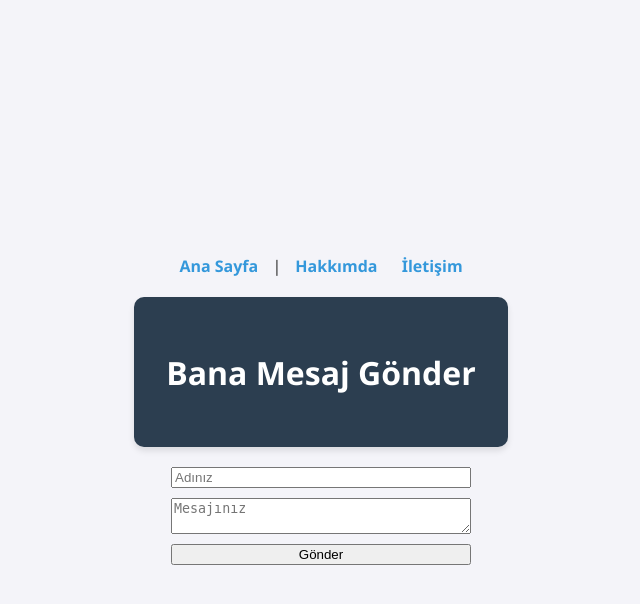
After one commit to ArsenLupen53/personal-website, a Flask app: page /iletisim in a window 1280 px wide. The commit adds this page. Shown: the top 604 px of the page, without its empty margins (319-959 px from the left). Run offline with Flask 3, Linux system fonts and the light colour scheme.

Commit message:
iletişim sayfası

```diff
--- a/app.py
+++ b/app.py
@@ -1,4 +1,4 @@
-from flask import Flask,render_template
+from flask import Flask,render_template, request
 from datetime import datetime
 
 app = Flask(__name__)
@@ -17,3 +17,17 @@ def hakkimda():
 
 if __name__ == '__main__':
     app.run(debug=True, port=8080)
+
+@app.route('/iletisim', methods=['GET', 'POST'])
+def iletisim():
+    if request.method == 'POST':
+        # Formdan gelen verileri alıyoruz
+        gonderen = request.form.get('isim')
+        mesaj = request.form.get('mesaj')
+
+        # Şimdilik sadece terminale yazdıralım (Veritabanı yerine)
+        print(f"YENİ MESAJ! Gönderen: {gonderen}, Mesaj: {mesaj}")
+
+        return f"<h1>Teşekkürler {gonderen}! Mesajın başarıyla alındı.</h1><a href='/'>Geri Dön</a>"
+
+    return render_template("iletisim.html")
--- a/templates/base.html
+++ b/templates/base.html
@@ -9,6 +9,7 @@
     <nav>
         <a href="/">Ana Sayfa</a> |
         <a href="/hakkimda">Hakkımda</a>
+        <a href="/iletisim">İletişim</a>
     </nav>
 
     <header>
--- /dev/null
+++ b/templates/iletisim.html
@@ -0,0 +1,15 @@
+{% extends "base.html" %}
+
+{% block title %}İletişim{% endblock %}
+
+{% block header %}
+    <h1>Bana Mesaj Gönder</h1>
+{% endblock %}
+
+{% block content %}
+    <form action="/iletisim" method="POST" style="display: flex; flex-direction: column; width: 300px; margin: auto; gap: 10px;">
+        <input type="text" name="isim" placeholder="Adınız" required>
+        <textarea name="mesaj" placeholder="Mesajınız" required></textarea>
+        <button type="submit">Gönder</button>
+    </form>
+{% endblock %}
```
